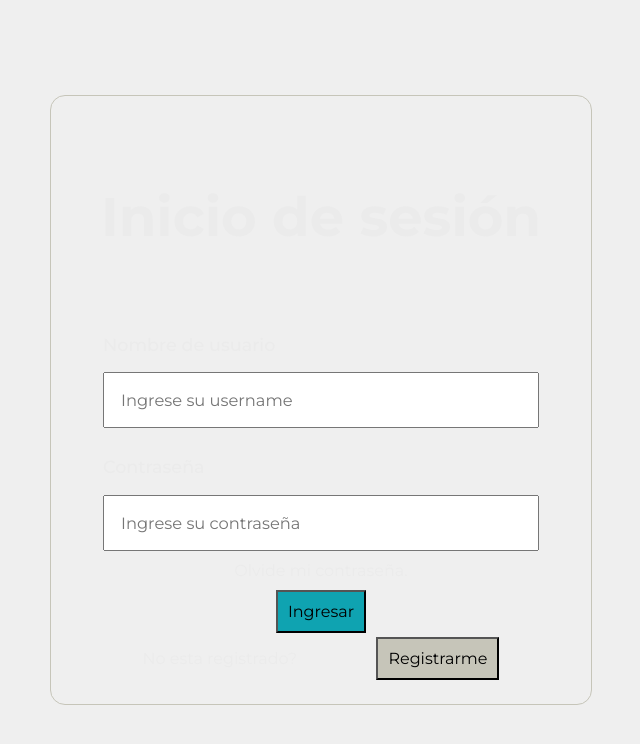
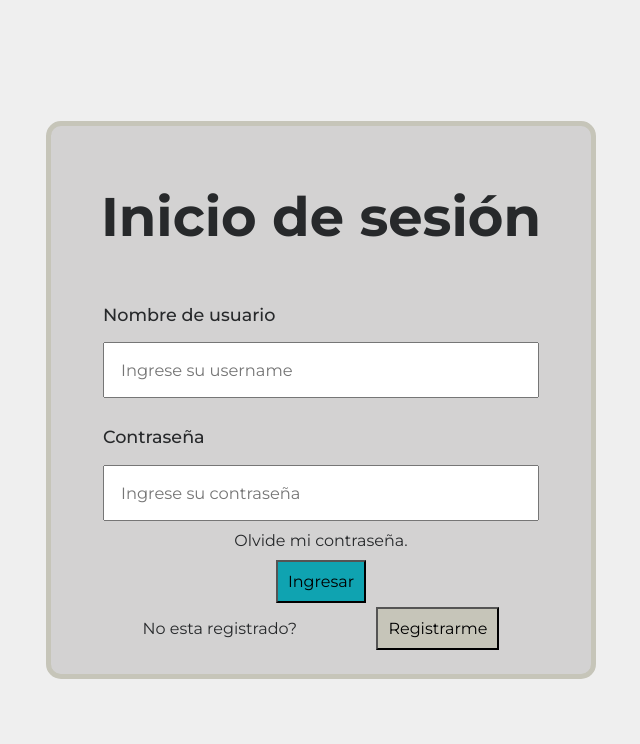
Before and after one commit to MotelPaso/ProyectoBici, a plain HTML site: page docs/login.html in a window 1280 px wide. Shown: the whole page, without its empty margins (319-959 px from the left). Drawn offline with Linux system fonts and the light colour scheme.

Commit message:
pallet swap login

```diff
--- a/docs/css/index.css
+++ b/docs/css/index.css
@@ -1,5 +1,6 @@
 :root {
 	--backColor: #efefef;
+	--loginColor: #d3d2d2;
 	--headerText: hsla(210, 5%, 16%, 1);
 	--yellow: #fff780;
 	--textColor: #ebebeb;
--- a/docs/css/login.css
+++ b/docs/css/login.css
@@ -16,10 +16,10 @@ body {
 	display: flex;
 	justify-content: center;
 	align-items: center;
-	color: var(--textColor);
+	color: var(--headerText);
 	background-color: var(--backColor);
 }
-.register{
+.register {
 	display: flex;
 	width: 100%;
 	flex-direction: row;
@@ -34,7 +34,8 @@ body {
 	flex-direction: column;
 	justify-content: center;
 	align-items: center;
-	border: 1px solid var(--silverColor);
+	background-color: var(--loginColor);
+	border: 5px solid var(--silverColor);
 	border-radius: 15px;
 	padding: 20px;
 }
@@ -50,6 +51,8 @@ body {
 	font-weight: 100;
 	text-align: left;
 	margin: 30px;
+	margin-top: 0px;
+	margin-bottom: 0px;
 }
 .login-text {
 	font-size: 1.1rem;
@@ -68,7 +71,7 @@ body {
 	background-color: var(--blueColor);
 	color: black;
 }
-#register{
+#register {
 	background-color: var(--silverColor);
 	margin: 0px;
 }
```
